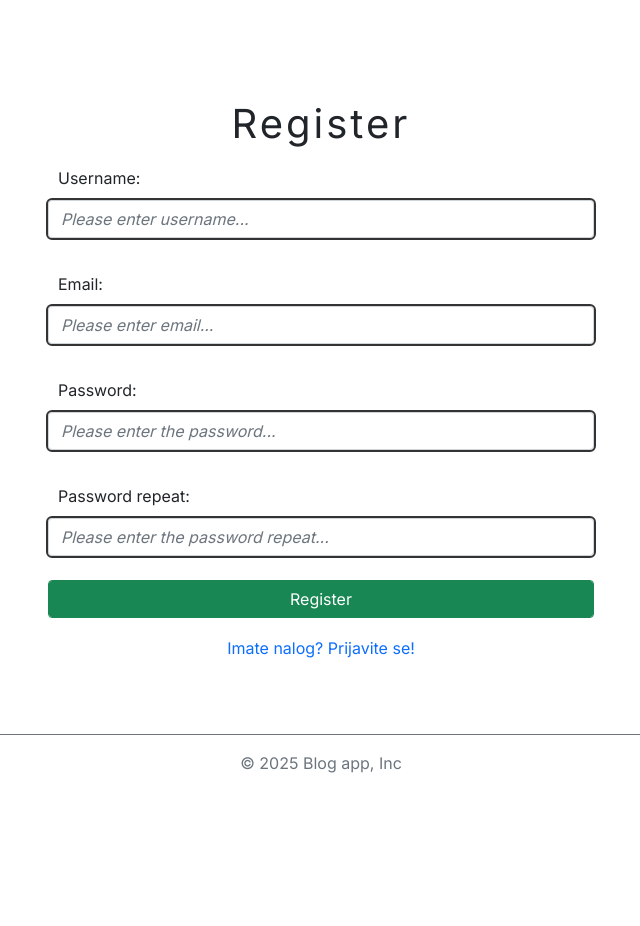
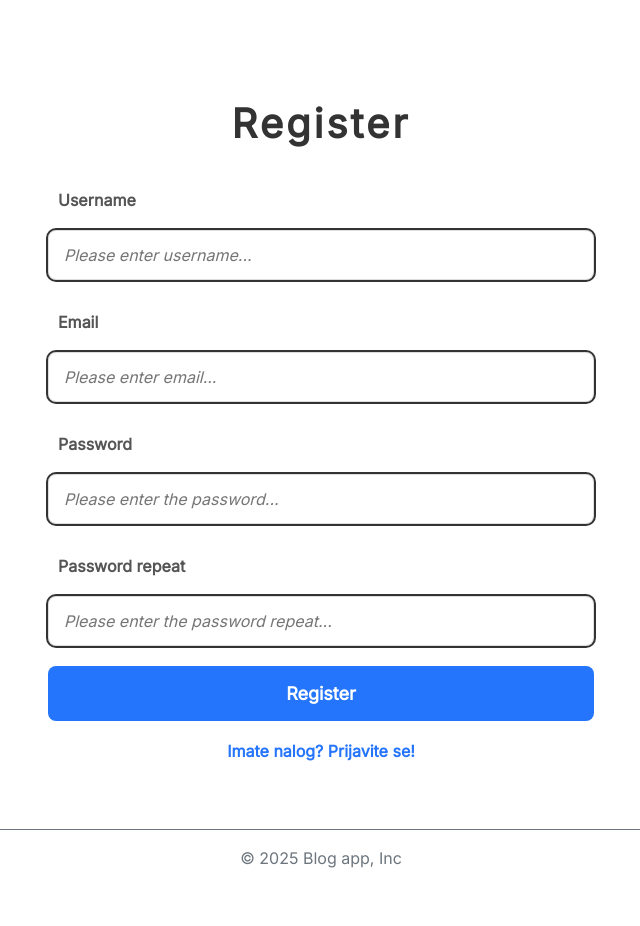
Before and after one commit to filipjt88/blog_app, a PHP site: page /views/register.view.php in a window 1280 px wide. Shown: the whole page, without its empty margins (319-959 px from the left). Before the commit the page ends 773 px from the top, so only its background shows below. Run offline with PHP 8.4, Linux system fonts and the light colour scheme.

Commit message:
update register form

```diff
--- a/views/register.view.php
+++ b/views/register.view.php
@@ -5,19 +5,24 @@
 <div class="container">
     <div class="row">
         <div class="col-md-6 offset-3">
-            <form id="registerForm" action="../register.php" method="POST" novalidate>
-                <h1 class="text-center">Register</h1>
-                <label for="username">Username:</label>
-                <input type="text" id="username" name="username" class="form-control" placeholder="Please enter username..."><br>
-                <label for="email">Email:</label>
-                <input type="email" id="email" name="email" class="form-control" placeholder="Please enter email..."><br>
-                <label for="password">Password:</label>
-                <input type="password" id="password" name="password" class="form-control" placeholder="Please enter the password..."><br>
-                <label for="password_confirm">Password repeat:</label>
-                <input type="password" id="password_confirm" name="password_confirm" class="form-control" placeholder="Please enter the password repeat..."><br>
-                <button type="submit" class="btn btn btn-success form-control">Register</button>
-            </form>
-            <a href="login.view.php" class="nav-link nav-link-form">Imate nalog? Prijavite se!</a>
+           <form id="registerForm" action="../register.php" method="POST" novalidate class="login-form">
+                <h1>Register</h1>
+
+                <label for="username">Username</label>
+                <input type="text" id="username" name="username" placeholder="Please enter username..." required>
+
+                <label for="email">Email</label>
+                <input type="email" id="email" name="email" placeholder="Please enter email..." required>
+
+                <label for="password">Password</label>
+                <input type="password" id="password" name="password" placeholder="Please enter the password..." required>
+
+                <label for="password_confirm">Password repeat</label>
+                <input type="password" id="password_confirm" name="password_confirm" placeholder="Please enter the password repeat..." required>
+
+                <button type="submit">Register</button>
+                <a href="login.view.php" class="register-link">Imate nalog? Prijavite se!</a>
+                </form>
         </div>
     </div>
 </div>
```
